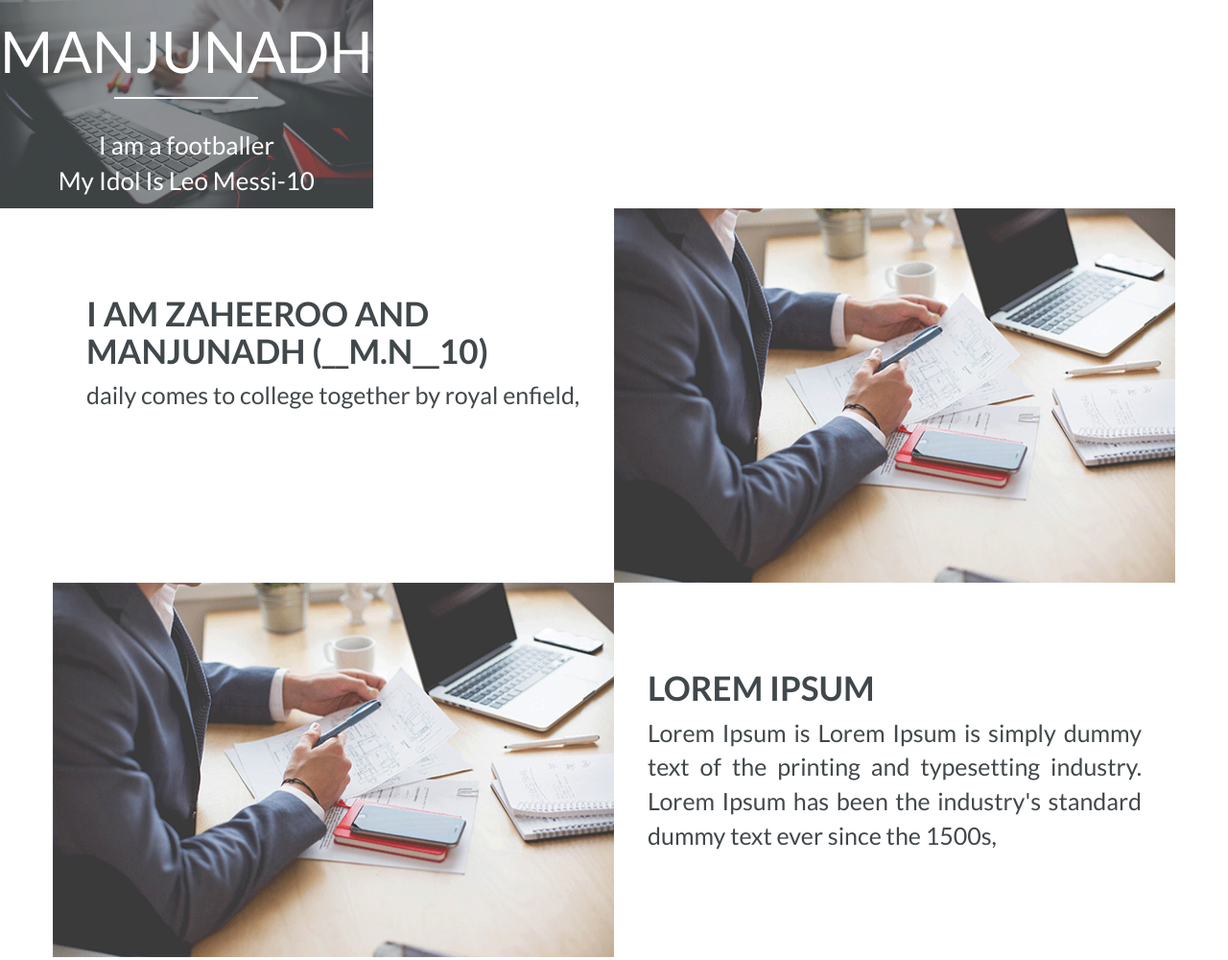
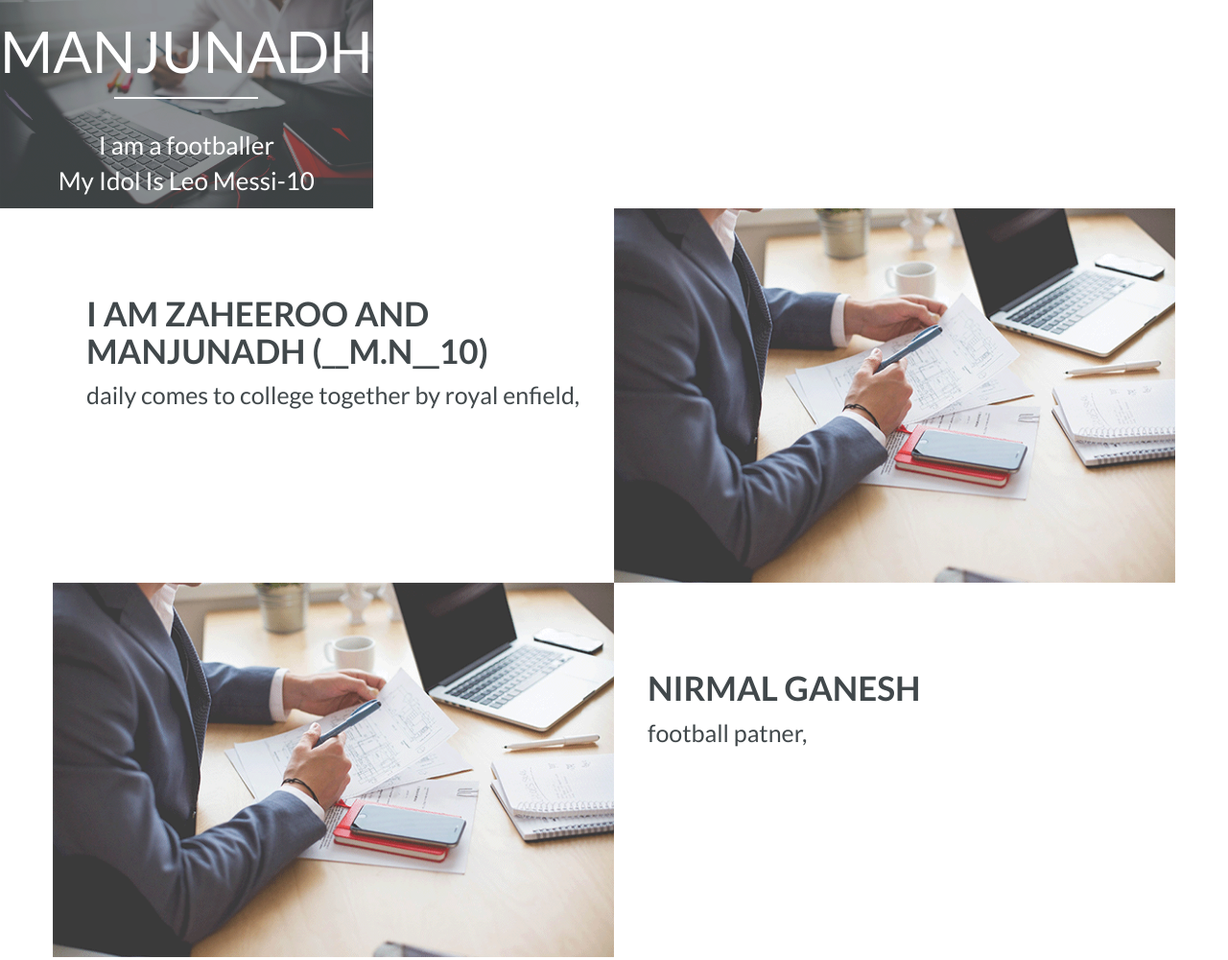
Before and after one commit to Manjunadh-10/Manjunadh, a plain HTML site: page index.html in a window 1280 px wide. Shown: the top 1000 px of the page at 96% size. Drawn offline with Linux system fonts and the light colour scheme; a script that the page names is missing.

Commit message:
Update index.html

```diff
--- a/index.html
+++ b/index.html
@@ -62,8 +62,8 @@
 			</div><!-- End col-md-6 -->
 			<div class="col-md-6 col-sm-6">
 				<div class="feature-box">
-					<h1>Lorem Ipsum</h1>
-					<p>Lorem Ipsum is Lorem Ipsum is simply dummy text of the printing and typesetting industry. Lorem Ipsum has been 	the industry's standard dummy text ever since the 1500s,</p>
+					<h1>nirmal ganesh</h1>
+					<p>football patner,</p>
 				</div>
 			</div><!-- End col-md-6 -->
 		</div>
```
